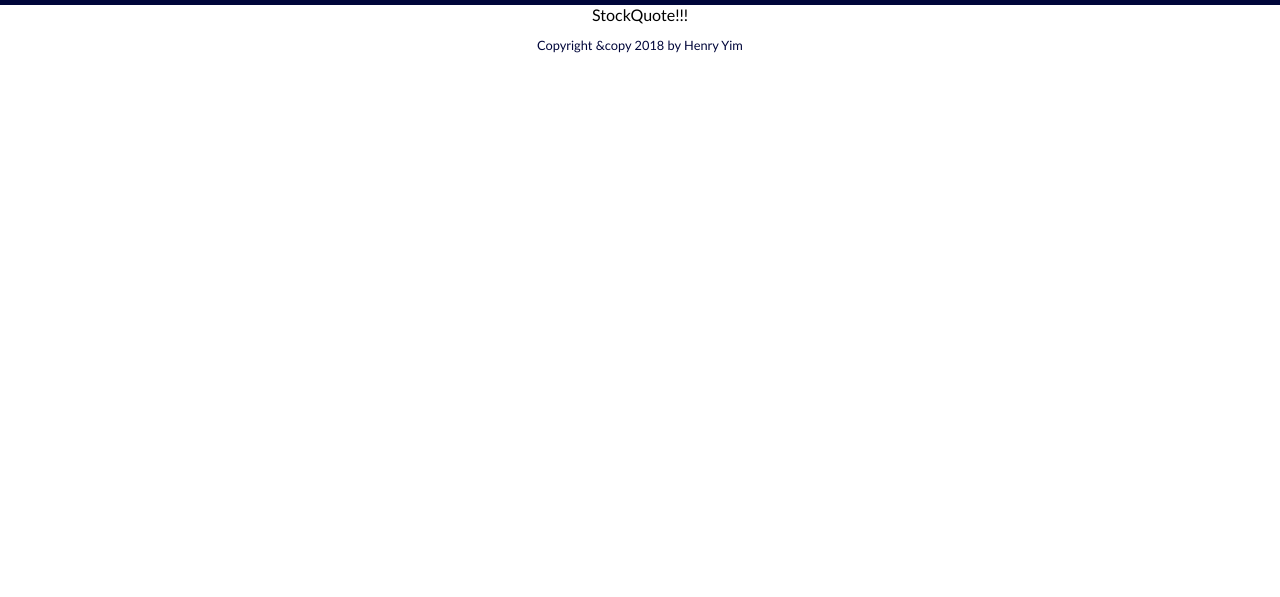
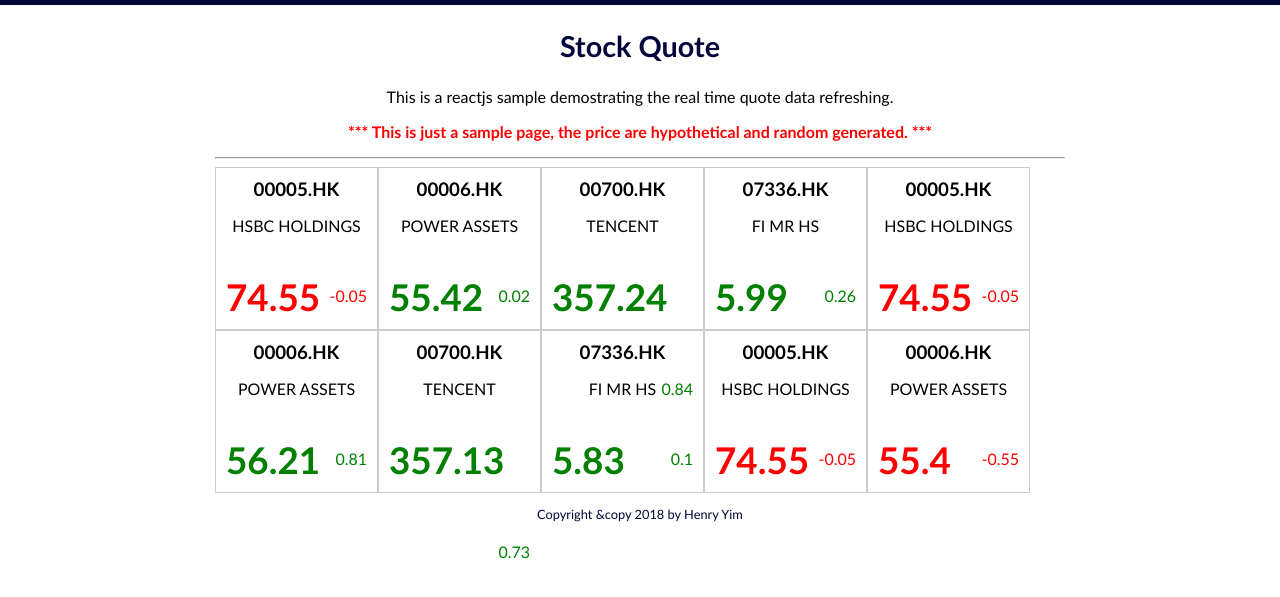
Before and after one commit to henryhkyim/henryhkyim, a React app: page /stockQuote in a window 1280 px wide. Shown: the part 55-652 px from the top of the page. Built offline with nearby package versions, Linux system fonts and the light colour scheme.

Commit message:
Add stock quote code

```diff
--- a/src/app/components/App.js
+++ b/src/app/components/App.js
@@ -4,12 +4,14 @@
 import { Header } from './Header'
 import { Home } from './Home'
 import { FlashGame } from './flashgame/FlashGame'
-import { StockQuote } from './StockQuote'
+import { StockQuote } from './stockquote/StockQuote'
 import { Portfolio } from './Portfolio'
 import '../css/App.css'
 
 export class App extends React.Component {
 	render() {
+		let stockList = ["00005.HK", "00006.HK", "00700.HK", "07336.HK", "00005.HK", "00006.HK", "00700.HK", "07336.HK",
+									   "00005.HK", "00006.HK"]
 		return (
 				<BrowserRouter>
 					<div>
@@ -21,7 +23,7 @@
 							  <Redirect exact from="/" to="/home"/>
 								<Route path="/home" exact component={Home}/>
 								<Route path="/flashGame" exact component={FlashGame}/>
-								<Route path="/stockQuote" exact component={StockQuote}/>
+								<Route path="/stockQuote" exact component={() => <StockQuote stockList={stockList}/>}/>
 								<Route path="/portfolio" exact component={Portfolio}/>
 							</Switch>
 						</div>
--- a/src/app/components/StockQuote.js
+++ /dev/null
@@ -1,12 +0,0 @@
-import React from 'react'
-import { render } from 'react-dom'
-
-export class StockQuote extends React.Component {
-	render() {
-		return (
-				<div className="contentContainer">
-					StockQuote!!!
-				</div>
-			)
-	}
-}
--- /dev/null
+++ b/src/app/components/stockquote/OneStockQuote.js
@@ -0,0 +1,72 @@
+import React from 'react'
+import PropTypes from 'prop-types'
+import { toTwoDecimal } from '../../utils/NumberUtils.js'
+
+import '../../css/stockquote/OneStockQuote.css'
+
+export class OneStockQuote extends React.Component {
+
+	constructor(props) {
+		super(props)
+		const sampleQuoteData = new Map()
+		sampleQuoteData.set("00005.HK", {desc: "HSBC HOLDINGS", price: 74.55, prev_close: 74.6})
+		sampleQuoteData.set("00006.HK", {desc: "POWER ASSETS", price: 55.4, prev_close: 55.95})
+		sampleQuoteData.set("00700.HK", {desc: "TENCENT", price: 356.4, prev_close: 367.2})
+		sampleQuoteData.set("07336.HK", {desc: "FI MR HS", price: 5.73, prev_close: 5.71})
+		this.state = {
+			symbol: props.stock,
+			desc: sampleQuoteData.get(props.stock).desc,
+			price: sampleQuoteData.get(props.stock).price,
+			priceChange: toTwoDecimal((sampleQuoteData.get(props.stock).price - sampleQuoteData.get(props.stock).prev_close))
+		}
+		this.priceChangeCount = 0
+	}
+
+	componentDidMount() {
+		setInterval(this.refreshPrice.bind(this), Math.max(10000 * Math.random(), 3000))
+	}
+
+	refreshPrice() {
+		var currentPriceChange = toTwoDecimal(Math.random())
+		if (this.priceChangeCount % 2 == 1) {
+			currentPriceChange = -currentPriceChange
+		}
+		this.priceChangeCount += 1
+		this.setState({
+			price: toTwoDecimal((this.state.price + currentPriceChange)),
+			priceChange: currentPriceChange
+		})
+	}
+
+	render() {
+
+		let priceJsx = ''
+		if (this.state.priceChange > 0) {
+		  priceJsx = (<div className="quoteBoxPrice">
+		  	            <h1 className="quoteBoxGreen">{this.state.price}</h1>
+									  <p className="quoteBoxGreen">{this.state.priceChange}</p>
+									</div>)
+		} else if (this.state.priceChange == 0) {
+		  priceJsx = (<div className="quoteBoxPrice">
+		                <h1 className="quoteBoxBlack">{this.state.price}</h1>
+			              <p className="quoteBoxBlack">{this.state.priceChange}</p>
+			            </div>)
+		} else {
+		  priceJsx = (<div className="quoteBoxPrice">
+		              	<h1 className="quoteBoxRed">{this.state.price}</h1>
+			              <p className="quoteBoxRed">{this.state.priceChange}</p>
+			            </div>)
+		}
+		return (
+			<div className="quoteBox">
+				<h3>{this.state.symbol}</h3>
+				<p>{this.state.desc}</p>
+				{priceJsx}
+			</div>
+		)
+	}
+}
+
+OneStockQuote.propTypes = {
+	stock: PropTypes.string
+}
--- /dev/null
+++ b/src/app/components/stockquote/StockQuote.js
@@ -0,0 +1,32 @@
+import React from 'react'
+import PropTypes from 'prop-types'
+
+import { OneStockQuote } from './OneStockQuote.js'
+
+import '../../css/stockquote/StockQuote.css'
+
+export class StockQuote extends React.Component {
+
+	renderQuote(symbol, index) {
+		return <OneStockQuote key={index} stock={symbol}/>
+	}
+
+	render() {
+		return (
+			<div>
+				<h2>Stock Quote</h2>
+				<p>This is a reactjs sample demostrating the real time quote data refreshing.</p>
+				<p className="redbold">*** This is just a sample page, the price are hypothetical and random generated. ***</p>
+				<hr/>
+				<span className="alignCenter">
+					{this.props.stockList.map(this.renderQuote)}
+				</span>
+				<div className="clearFloat"></div>
+			</div>
+		)
+	}
+}
+
+StockQuote.propTypes = {
+	stockList: PropTypes.array
+}
--- a/src/app/css/App.css
+++ b/src/app/css/App.css
@@ -6,9 +6,9 @@
 }
 
 .mainContainer {
-  max-width: 950px;
+  max-width: 850px;
   margin: 0px auto;
-  overflow: auto;
+  overflow: visible;
   text-align: center;
 	clear: both;
 }
@@ -27,3 +27,7 @@
   font-size: 80%;
   color: #00063A;
 }
+
+.alignCenter {
+  padding: 0px auto;
+}
--- /dev/null
+++ b/src/app/css/stockquote/OneStockQuote.css
@@ -0,0 +1,36 @@
+.quoteBox {
+	height: 141px;
+	width: 141px;
+	float: left;
+	border: 1px solid #CCCCCC;
+	padding: 10px;
+}
+
+.quoteBox h3 {
+	margin: 0px;
+}
+
+.quoteBoxPrice h1 {
+	float: left;
+}
+
+.quoteBoxPrice p {
+	float: right;
+	margin-top: 35px;
+}
+
+.clearFloat {
+	clear: both;
+}
+
+.quoteBoxGreen {
+	color: green;
+}
+
+.quoteBoxRed {
+	color: red;
+}
+
+.quoteBoxBlack {
+	color: black;
+}
--- /dev/null
+++ b/src/app/css/stockquote/StockQuote.css
@@ -0,0 +1,4 @@
+.redbold {
+	color: red;
+	font-weight: bold;
+}
```
